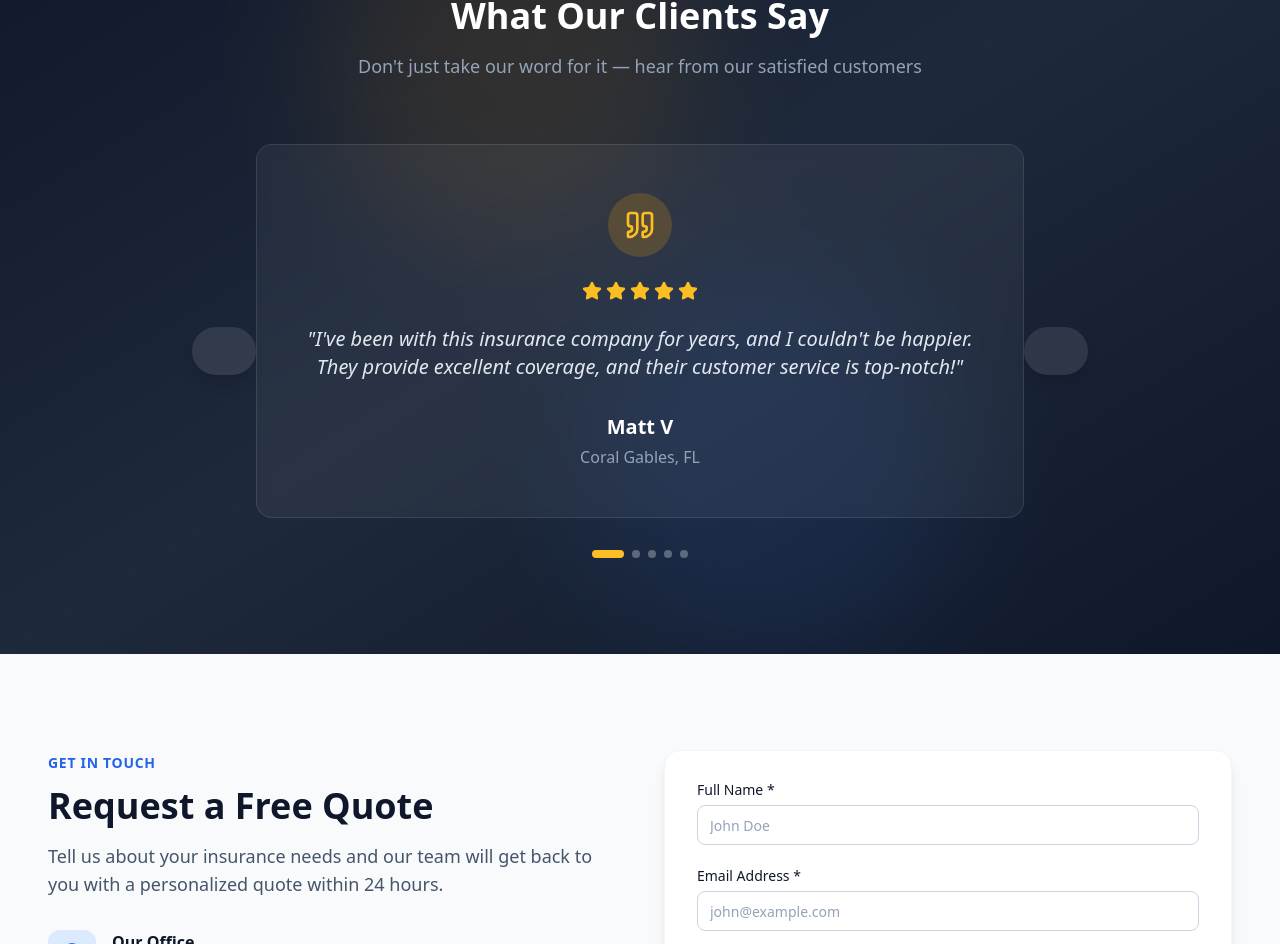
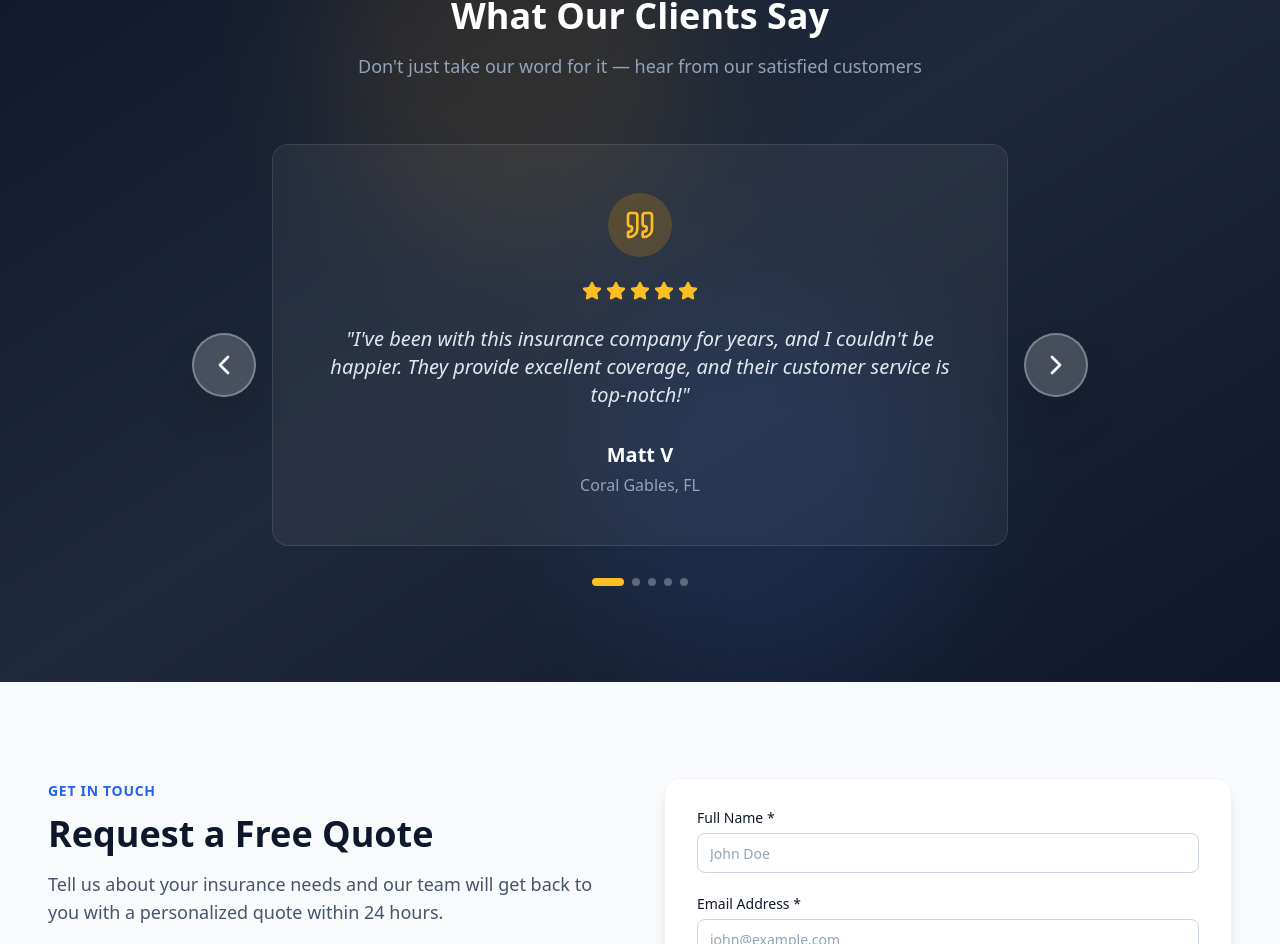
Before and after one commit to MattVogelsang/Trinityinv, a Next.js app: page / in a window 1280 px wide. Shown: the part 4407-5351 px from the top of the page. Built offline with nearby package versions, Linux system fonts and the light colour scheme.

Commit message:
Make testimonial slider arrows much more visible and prominent

```diff
--- a/components/home/Testimonials.tsx
+++ b/components/home/Testimonials.tsx
@@ -109,28 +109,24 @@ export default function Testimonials() {
 
         {/* Testimonial Card */}
         <div className="max-w-4xl mx-auto">
-          <div className="relative px-12 md:px-16">
+          <div className="relative px-16 md:px-20">
             {/* Navigation Buttons - Left Arrow */}
-            <Button
-              variant="ghost"
-              size="lg"
+            <button
               onClick={prev}
-              className="absolute left-0 top-1/2 -translate-y-1/2 z-20 w-12 h-12 rounded-full bg-white/10 hover:bg-white/20 text-white border-0 shadow-lg hover:shadow-xl transition-all duration-300 hover:scale-110"
+              className="absolute left-0 top-1/2 -translate-y-1/2 z-30 w-14 h-14 md:w-16 md:h-16 rounded-full bg-white/20 hover:bg-white/30 backdrop-blur-sm text-white border-2 border-white/30 hover:border-white/50 shadow-2xl hover:shadow-white/20 transition-all duration-300 hover:scale-110 flex items-center justify-center group"
               aria-label="Previous testimonial"
             >
-              <ChevronLeft className="w-6 h-6" />
-            </Button>
+              <ChevronLeft className="w-7 h-7 md:w-8 md:h-8 group-hover:scale-110 transition-transform" />
+            </button>
 
             {/* Navigation Buttons - Right Arrow */}
-            <Button
-              variant="ghost"
-              size="lg"
+            <button
               onClick={next}
-              className="absolute right-0 top-1/2 -translate-y-1/2 z-20 w-12 h-12 rounded-full bg-white/10 hover:bg-white/20 text-white border-0 shadow-lg hover:shadow-xl transition-all duration-300 hover:scale-110"
+              className="absolute right-0 top-1/2 -translate-y-1/2 z-30 w-14 h-14 md:w-16 md:h-16 rounded-full bg-white/20 hover:bg-white/30 backdrop-blur-sm text-white border-2 border-white/30 hover:border-white/50 shadow-2xl hover:shadow-white/20 transition-all duration-300 hover:scale-110 flex items-center justify-center group"
               aria-label="Next testimonial"
             >
-              <ChevronRight className="w-6 h-6" />
-            </Button>
+              <ChevronRight className="w-7 h-7 md:w-8 md:h-8 group-hover:scale-110 transition-transform" />
+            </button>
 
             {/* Testimonial Content */}
             <AnimatePresence mode="wait">
```
